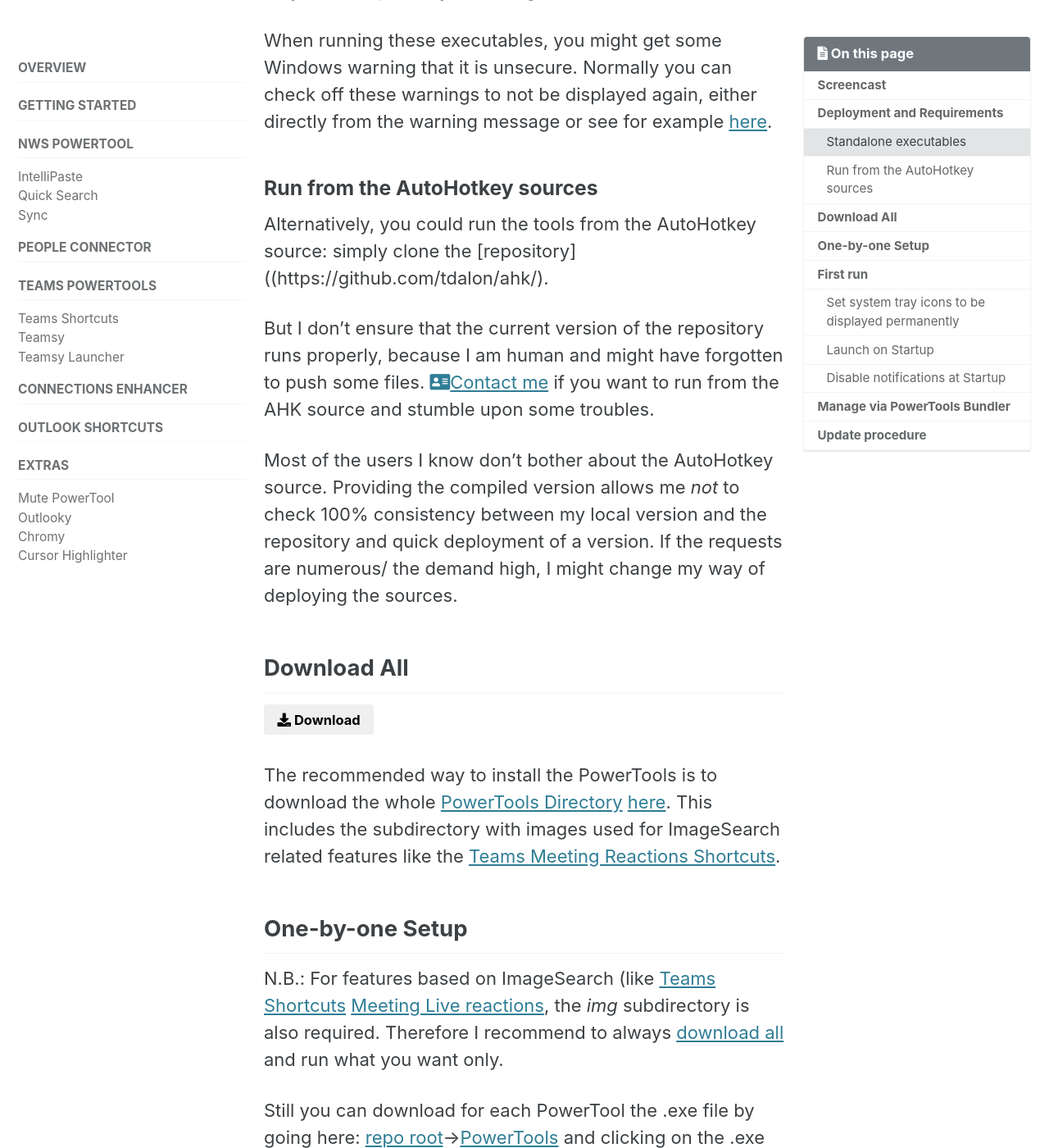
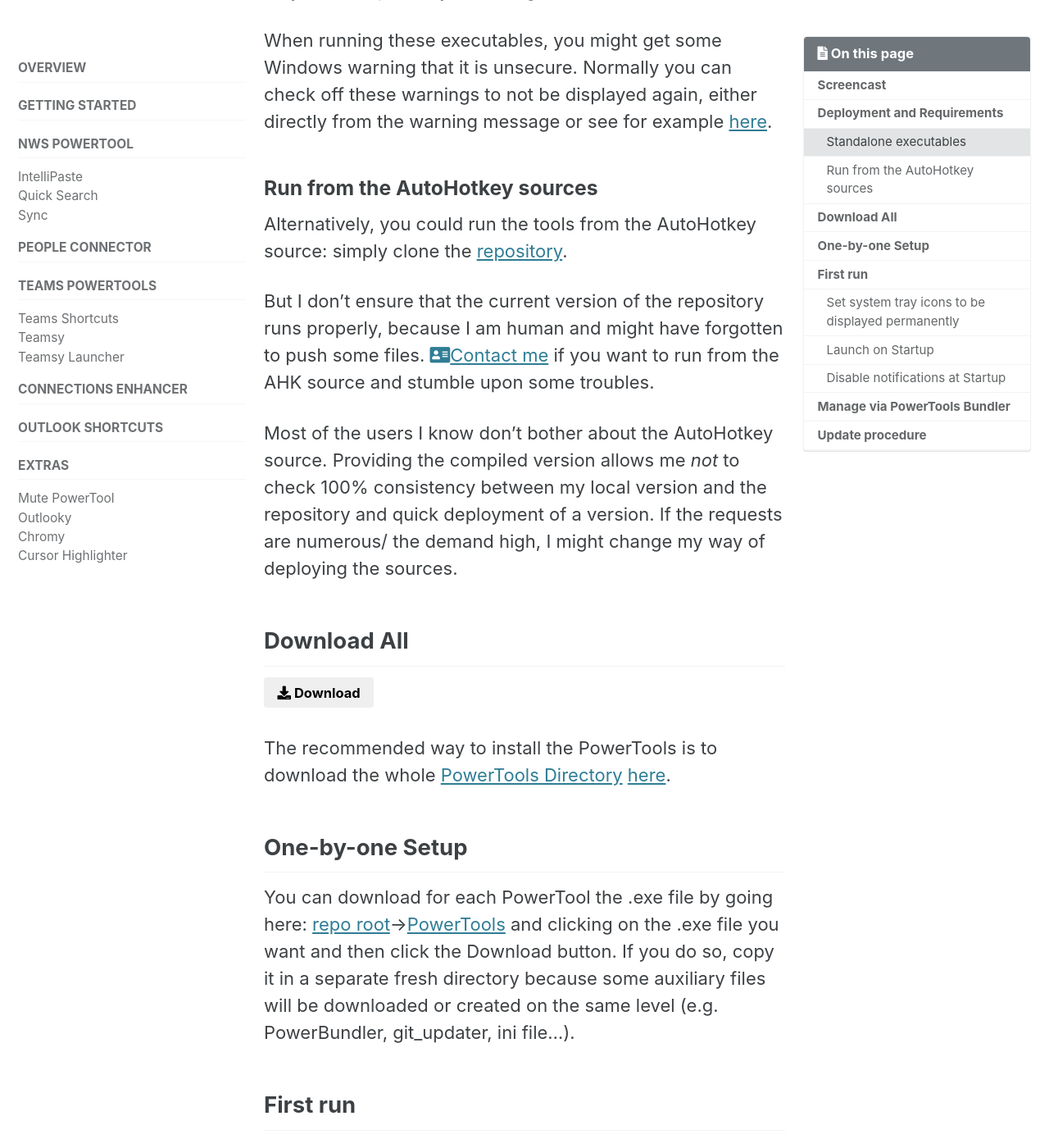
Before and after one commit to tdalon/ahk, a Jekyll site: the page built from docs/_pages/PowerTools-Setup.md, in a window 1280 px wide and 1400 px high, scrolled down 1010 px. Shown: the whole window at 82% size. Built offline with Jekyll 4.4.1, drawn with Linux system fonts in a browser that asks for light colours; cached includes are drawn as plain includes; comment, search, counter and statistics services are not loaded; some of the changed text lies outside the part shown.

Commit message:
Update PowerTools-Setup.md

```diff
--- a/docs/_pages/PowerTools-Setup.md
+++ b/docs/_pages/PowerTools-Setup.md
@@ -20,7 +20,7 @@ When running these executables, you might get some Windows warning that it is un
 
 ### Run from the AutoHotkey sources
 
-Alternatively, you could run the tools from the AutoHotkey source: simply clone the [repository]((https://github.com/tdalon/ahk/).
+Alternatively, you could run the tools from the AutoHotkey source: simply clone the [repository](https://github.com/tdalon/ahk/).
 
 But I don't ensure that the current version of the repository runs properly, because I am human and might have forgotten to push some files. <a href="https://tdalon.github.io/ahk/contact/"><i class="fa fa-address-card" aria-hidden="true"></i></a>[Contact me](Contact) if you want to run from the AHK source and stumble upon some troubles.
 
@@ -31,13 +31,10 @@ Most of the users I know don't bother about the AutoHotkey source. Providing the
 <a href="https://downgit.github.io/#/home?url=https://downgit.github.io/#/home?url=https://github.com/tdalon/ahk/tree/main/PowerTools"  target="_blank"><button class="btn"><i class="fa fa-download"></i> Download</button></a>
 
 The recommended way to install the PowerTools is to download the whole [PowerTools Directory](https://github.com/tdalon/ahk/raw/main/PowerTools/) [here](https://downgit.github.io/#/home?url=https://github.com/tdalon/ahk/tree/main/PowerTools).
-This includes the subdirectory with images used for ImageSearch related features like the [Teams Meeting Reactions Shortcuts](Teams-Meeting-Reactions).
 
 ## One-by-one Setup
 
-N.B.: For features based on ImageSearch (like [Teams Shortcuts](Teams-Shortcuts) [Meeting Live reactions](Teams-Meeting-Reactions), the *img* subdirectory is also required. Therefore I recommend to always [download all](#download-all) and run what you want only.
-
-Still you can download for each PowerTool the .exe file by going here: [repo root](https://github.com/tdalon/ahk/)->[PowerTools](https://github.com/tdalon/ahk/tree/main/PowerTools) and clicking on the .exe file you want and then click the Download button. If you do so, copy it in a separate fresh directory because some auxiliary files will be downloaded or created on the same level (e.g. PowerBundler, git_updater, ini file...).
+You can download for each PowerTool the .exe file by going here: [repo root](https://github.com/tdalon/ahk/)->[PowerTools](https://github.com/tdalon/ahk/tree/main/PowerTools) and clicking on the .exe file you want and then click the Download button. If you do so, copy it in a separate fresh directory because some auxiliary files will be downloaded or created on the same level (e.g. PowerBundler, git_updater, ini file...).
 
 ## First run
 
@@ -68,5 +65,3 @@ You can update each .exe from each tool systrem tray icon menu: _Check for Updat
 And also from the [PowerTools Bundler](PowerTools-Bundler) via the _Actions-> Check for Update/ Download_.
 
 ![PowerTools Bundler Check for Update/Download](/ahk/assets/images/powertools_bundler_checkforupdate.png)
-
-If some images (used in ImageSearch-based features) were updated, you need to update the whole directory manually by re-downloading all and overwriting your previous installation directory. Be careful not to overwrite your images if you have customized some of them.
```
